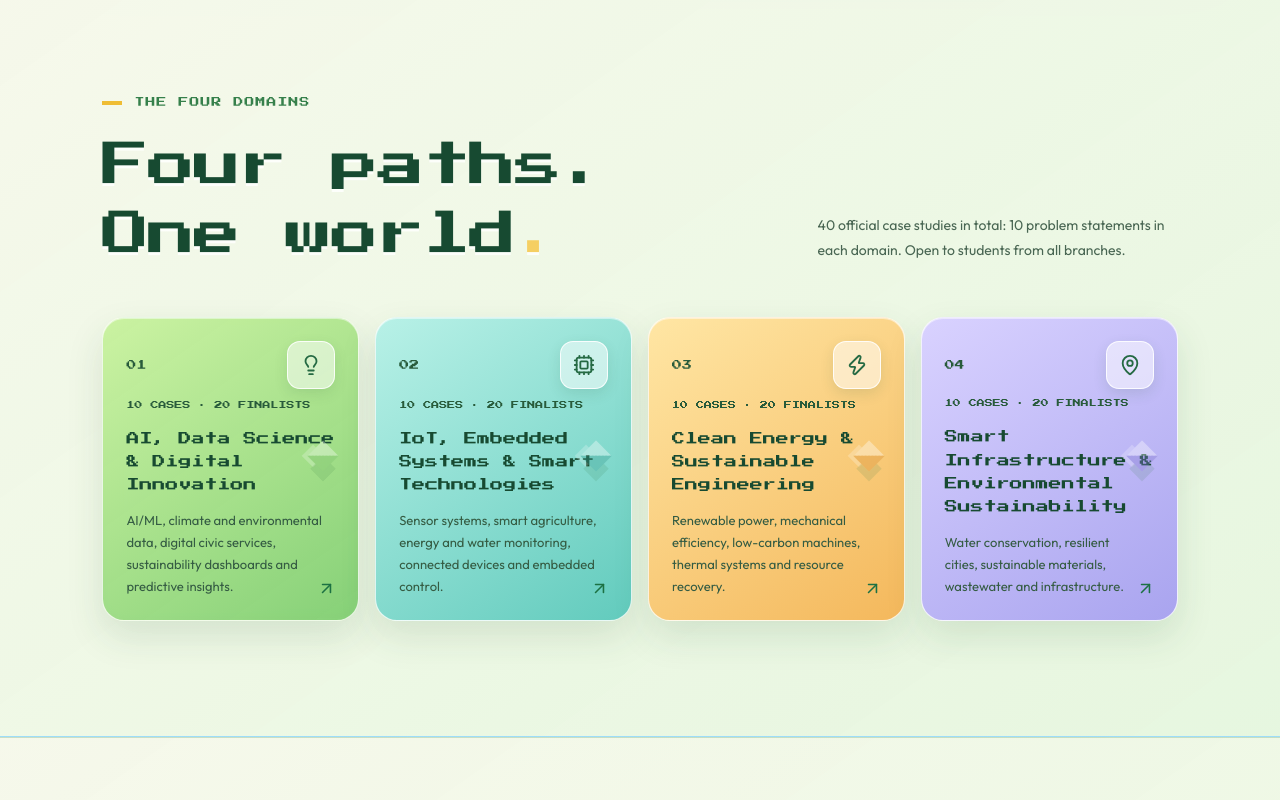
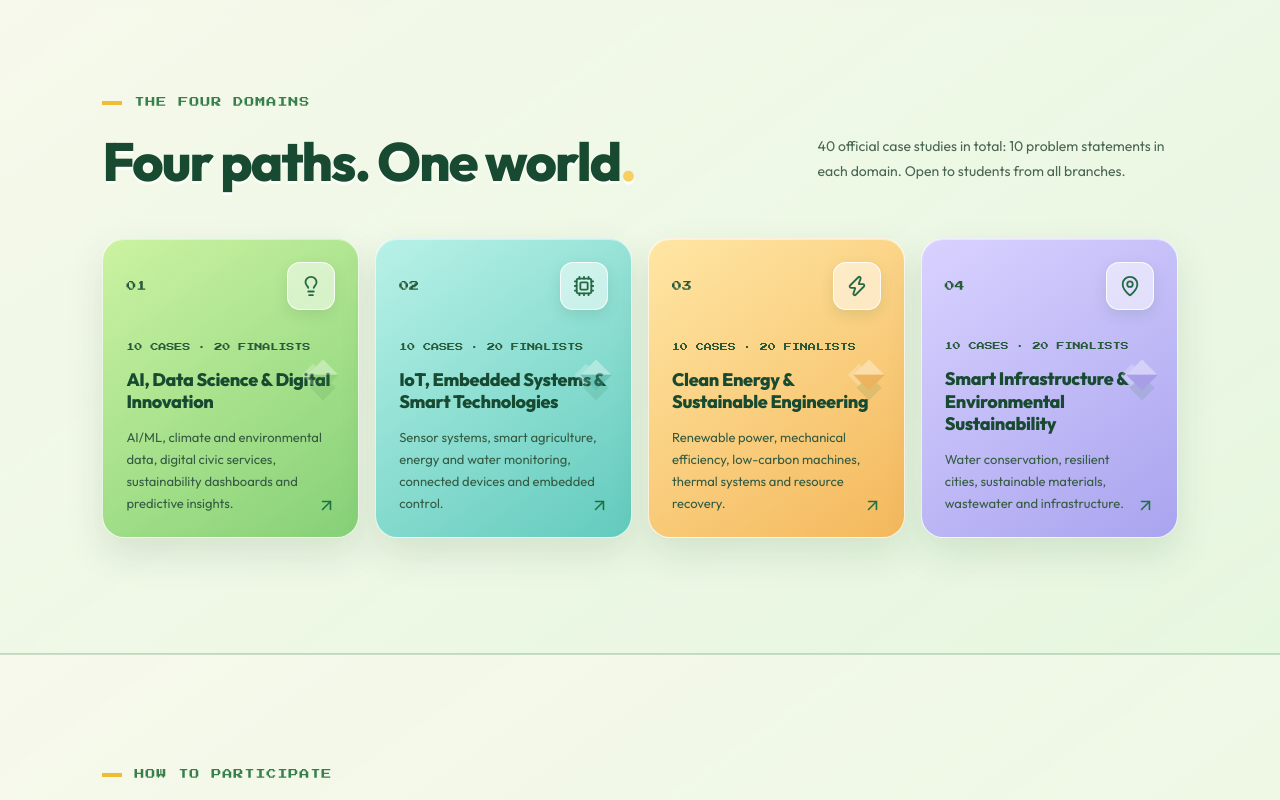
Before and after one commit to PSP-YN/Sustain-IQ, a Next.js app: page / in a window 1280 px wide. Shown: the part 1620-2420 px from the top of the page. Built offline with nearby package versions, Linux system fonts and the light colour scheme; no server answers.

Commit message:
Refine modern typography across Minecraft sections

```diff
--- a/src/app/globals.css
+++ b/src/app/globals.css
@@ -470,3 +470,21 @@ main{
 .domain-card:nth-child(2)::after{background:linear-gradient(135deg,#fff 0 48%,#3a9c91 49% 100%)}
 .domain-card:nth-child(3)::after{background:linear-gradient(135deg,#fff 0 48%,#d78b2e 49% 100%)}
 .domain-card:nth-child(4)::after{background:linear-gradient(135deg,#fff 0 48%,#8175cf 49% 100%)}
+
+/* Modern editorial type keeps the voxel world playful without making copy hard to scan. */
+.intro h2,.section-head h2,.faq-title h2,.prize-copy h2{
+  font-family:var(--body)!important;font-weight:800!important;
+  letter-spacing:-1.8px!important;line-height:1.08!important;
+  font-size:clamp(34px,4.2vw,58px)!important;
+}
+.domain-card h3,.journey-card h3,.selection-steps h3{
+  font-family:var(--body)!important;font-size:18px!important;
+  font-weight:800!important;line-height:1.25!important;letter-spacing:-.35px!important;
+}
+.essential h3{font-family:var(--body)!important;font-size:14px!important;font-weight:800!important;line-height:1.3!important}
+.selection-steps h3{font-size:16px!important}
+.journey-tag,.journey-foot,.domain-label,.selection-steps b,.schedule-day{font-family:var(--pixel)!important}
+@media(max-width:640px){
+  .intro h2,.section-head h2,.faq-title h2,.prize-copy h2{font-size:clamp(30px,8vw,42px)!important}
+  .domain-card h3,.journey-card h3{font-size:15px!important}
+}
```
